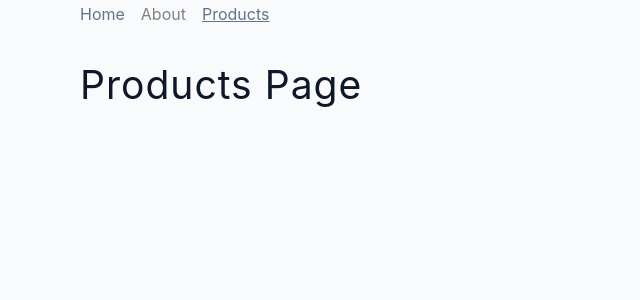
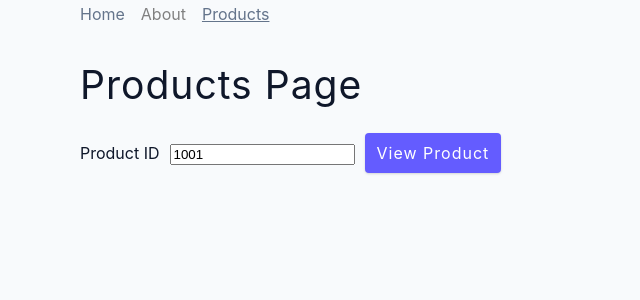
Before and after one commit to Er-RP/react-tutorials, a React (Create React App) app: page /products in a window 1280 px wide. Shown: the top 300 px of the page, without its empty margins (0-640 px from the left). Built offline with nearby package versions, Linux system fonts and the light colour scheme.

Commit message:
Accessing URL params updated

```diff
--- a/src/App.js
+++ b/src/App.js
@@ -4,6 +4,7 @@ import About from "./pages/About";
 import Error from "./pages/Error";
 import Home from "./pages/Home";
 import Products from "./pages/Products";
+import SingleProduct from "./pages/SingleProduct";
 
 const App = () => {
   return (
@@ -12,6 +13,7 @@ const App = () => {
         <Route index element={<Home />} />
         <Route path="about" element={<About />} />
         <Route path="products" element={<Products />} />
+        <Route path="products/:productId" element={<SingleProduct />} />
         <Route path="*" element={<Error />} />
       </Route>
     </Routes>
--- a/src/pages/Products.js
+++ b/src/pages/Products.js
@@ -1,7 +1,22 @@
+import { useState } from "react";
+import { Link } from "react-router-dom";
+
 const Products = () => {
+  const [productId, setProductId] = useState("1001");
   return (
     <section className="section">
       <h2>Products Page</h2>
+      <label htmlFor="productid">Product ID</label>
+      <input
+        id="productid"
+        type="text"
+        value={productId}
+        onChange={(e) => setProductId(e.target.value)}
+        style={{ margin: "0 10px" }}
+      />
+      <Link to={`/products/${productId ? productId : "1000"}`} className="btn">
+        View Product
+      </Link>
     </section>
   );
 };
--- /dev/null
+++ b/src/pages/SingleProduct.js
@@ -0,0 +1,15 @@
+import { Link, useParams } from "react-router-dom";
+
+const SingleProduct = () => {
+  const { productId } = useParams();
+  return (
+    <section className="section">
+      <h2>Viewing Product : {productId} </h2>
+      <Link to="/products" className="btn">
+        All Products
+      </Link>
+    </section>
+  );
+};
+
+export default SingleProduct;
```
Also changed, not shown: 1 other file (tests, documents, lock files or other folders).
